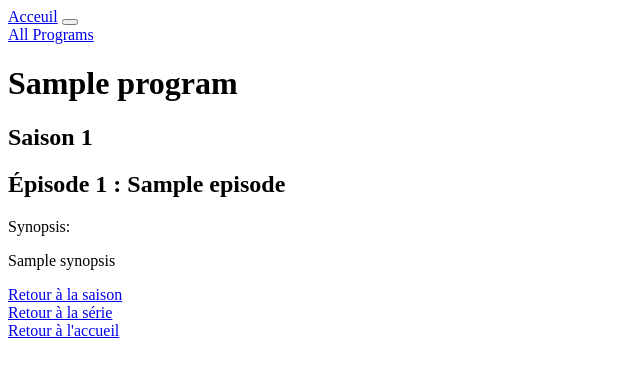
After one commit to Cr7t3K/WildSeries, a Symfony app: template templates/wild/show-episode.html.twig in a window 1280 px wide. The commit adds this page. Shown: the top 377 px of the page, without its empty margins (0-640 px from the left). Run offline with Twig, Linux system fonts and the light colour scheme; the template is opened without the code that fills it: most values are stand-ins (such as "Sample title", 1, 10 or a date in 2020); some libraries are stand-ins or nearby versions.

Commit message:
10 - Symfony : Le param converter

```diff
--- /dev/null
+++ b/templates/wild/show-episode.html.twig
@@ -0,0 +1,30 @@
+{% extends 'base.html.twig' %}
+{% block title %}{{ program.title }} S{{ season.number }} Ep {{ episode.number }}{% endblock %}
+
+{% block body %}
+    <div class="media">
+        <div class="media-body">
+
+            <h1 class="mt-0">{{ program.title }}</h1>
+            <h2 class="mt-0">Saison {{ season.number }}</h2>
+            <h2 class="mt-0">Épisode {{ episode.number }} : {{ episode.title }}</h2>
+
+            <p>Synopsis:</p>
+            <p>{{ episode.synopsis }}</p>
+        </div>
+    </div>
+
+
+    <a href="{{ path('wild_program_season', {"id": season.id }) }}">
+        Retour à la saison
+    </a>
+    <br>
+    <a href="{{ path('wild_program', {"slug": program.title }) }}">
+        Retour à la série
+    </a>
+    <br>
+    <a href="{{ path('wild_index') }}">
+        Retour à l'accueil
+    </a>
+
+{% endblock %}
--- a/templates/wild/show-season.html.twig
+++ b/templates/wild/show-season.html.twig
@@ -13,7 +13,11 @@
             <h5>Épisodes:</h5>
             <ul>
                 {% for episode in episodes  %}
-                    <li><a href="">Épisode {{ episode.number }}: {{ episode.title }}</a></li>
+                    <li>
+                        <a href="{{ path('wild_episode', {"id": episode.id }) }}">
+                            Épisode {{ episode.number }}: {{ episode.title }}
+                        </a>
+                    </li>
                 {% endfor %}
             </ul>
         </div>
```
Also changed, not shown: src/Controller/WildController.php (+21 -0 lines), README.md.
